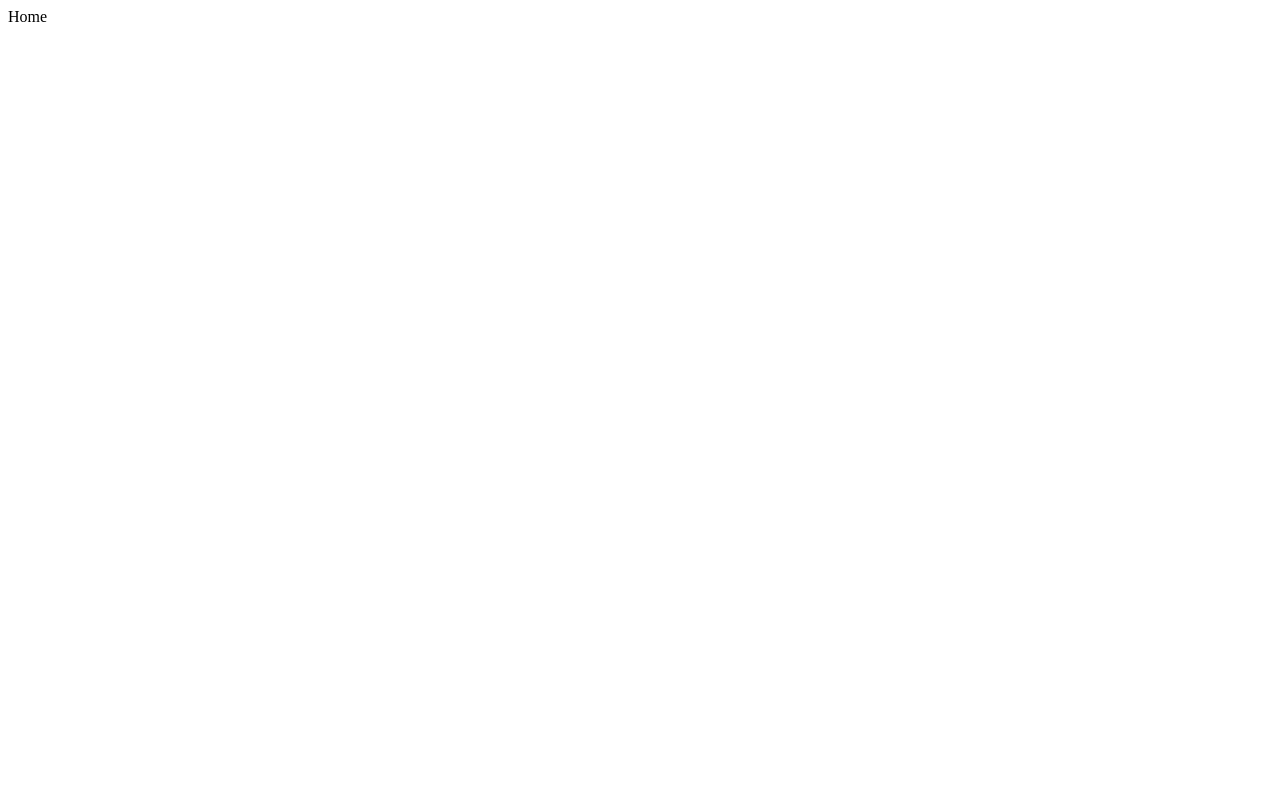
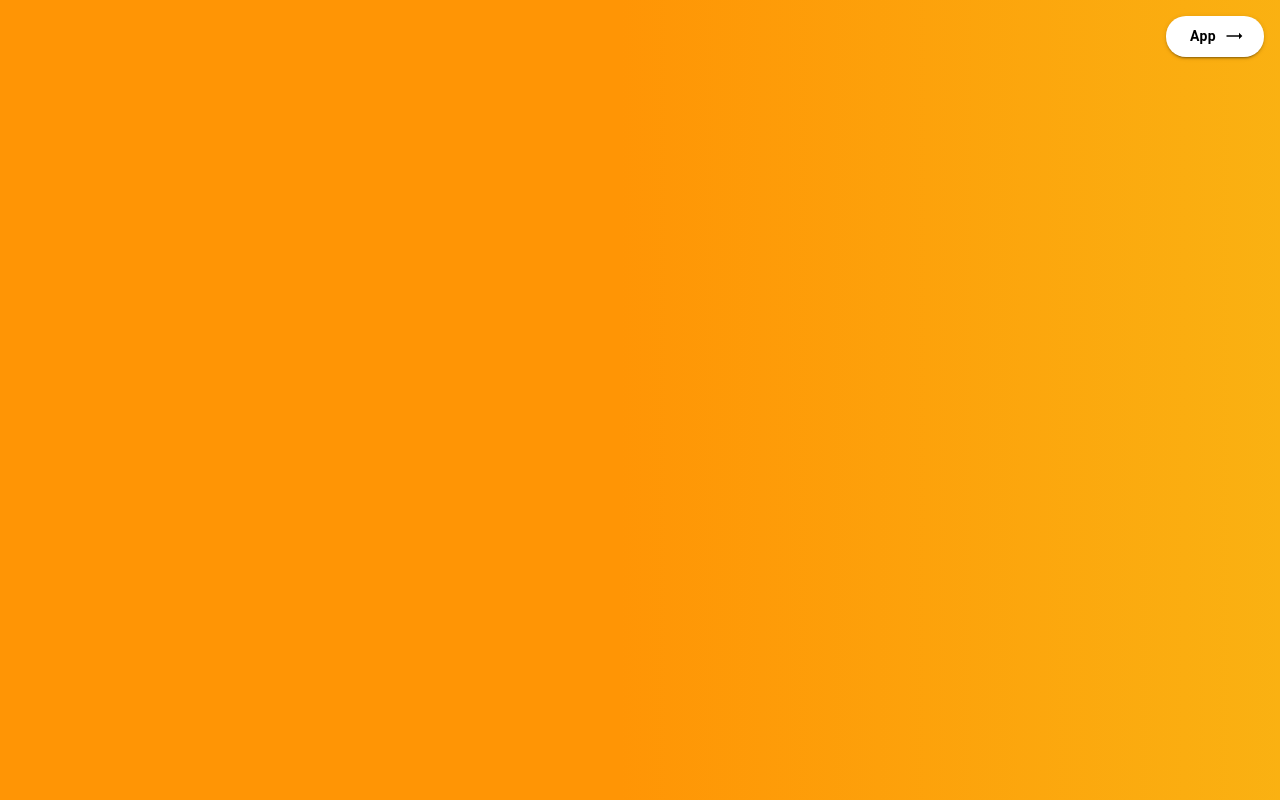
Before and after one commit to UnderTheTableHTV7/simplai_HTV7, a React (Create React App) app in the folder frontend-react/: page / in a window 1280 px wide. Built offline with nearby package versions, Linux system fonts and the light colour scheme.

Commit message:
Added customer survey screen with some basic layout

```diff
--- a/frontend-react/package.json
+++ b/frontend-react/package.json
@@ -5,6 +5,7 @@
   "dependencies": {
     "@emotion/react": "^11.10.4",
     "@emotion/styled": "^11.10.4",
+    "@mui/icons-material": "^5.10.9",
     "@mui/material": "^5.10.9",
     "@testing-library/jest-dom": "^5.16.5",
     "@testing-library/react": "^13.4.0",
--- a/frontend-react/src/App.js
+++ b/frontend-react/src/App.js
@@ -1,46 +1,27 @@
 import { Routes, Route, Link } from "react-router-dom";
+
+// Local File Imports
 import Home from './screens/Home/Home'
+import CustomerSurvey from "./screens/CustomerSurvey/CustomerSurvey";
+
+// MUI Imports
+import { createTheme } from '@mui/material/styles';
+import { ThemeProvider } from "@emotion/react";
+import { CssBaseline } from "@mui/material";
+
+const theme = createTheme({
+
+})
 
 function App() {
   return (
     <div className="App">
-      <Routes>
-        <Route path="/" element={<Home />} />
-        <Route path="about" element={<About />} />
-      </Routes>
+      <ThemeProvider theme={theme}>
+        <CssBaseline/>
+        <CustomerSurvey/>
+      </ThemeProvider>
     </div>
   );
 }
 
-// function Home() {
-//   return (
-//     <>
-//       <main>
-//         <h2>Welcome to the homepage!</h2>
-//         <p>You can do this, I believe in you.</p>
-//       </main>
-//       <nav>
-//         <Link to="/about">About</Link>
-//       </nav>
-//     </>
-//   );
-// }
-
-function About() {
-  return (
-    <>
-      <main>
-        <h2>Who are we?</h2>
-        <p>
-          That feels like an existential question, don't you
-          think?
-        </p>
-      </main>
-      <nav>
-        <Link to="/">Home</Link>
-      </nav>
-    </>
-  );
-}
-
 export default App;
--- /dev/null
+++ b/frontend-react/src/screens/CustomerSurvey/CustomerSurvey.jsx
@@ -0,0 +1,42 @@
+import React from 'react'
+
+// MUI File Imports
+import Box from '@mui/material/Box';
+import Grid from '@mui/material/Grid';
+import Button from '@mui/material/Button';
+
+import TrendingFlatIcon from '@mui/icons-material/TrendingFlat';
+const CustomerSurvey = () => {
+  return (
+    <Box
+    sx={{
+        height: '100vh',
+        background: 'linear-gradient(90.07deg, #FF9505 48.51%, #F5D020 156.71%)',
+    }}>
+        <Grid container justifyContent='right'>
+            <Grid item >
+                <Button
+                    sx={{
+                        backgroundColor: 'white',
+                        color: 'black',
+                        textTransform: 'capitalize',
+                        fontWeight: 'bold',
+                        borderRadius: 5,
+                        px: 3, py: 1,
+                        m: 2,
+                        "&:hover":  {
+                            backgroundColor: '#F5F5F5',
+                        }
+                    }}
+                    variant="contained"
+                    endIcon={<TrendingFlatIcon/>}
+                >
+                    App
+                </Button>
+            </Grid>
+        </Grid>
+    </Box>
+  )
+}
+
+export default CustomerSurvey
```
Also changed, not shown: frontend-react/src/assets/logo.png (deleted), 1 other file (tests, documents, lock files or other folders).
